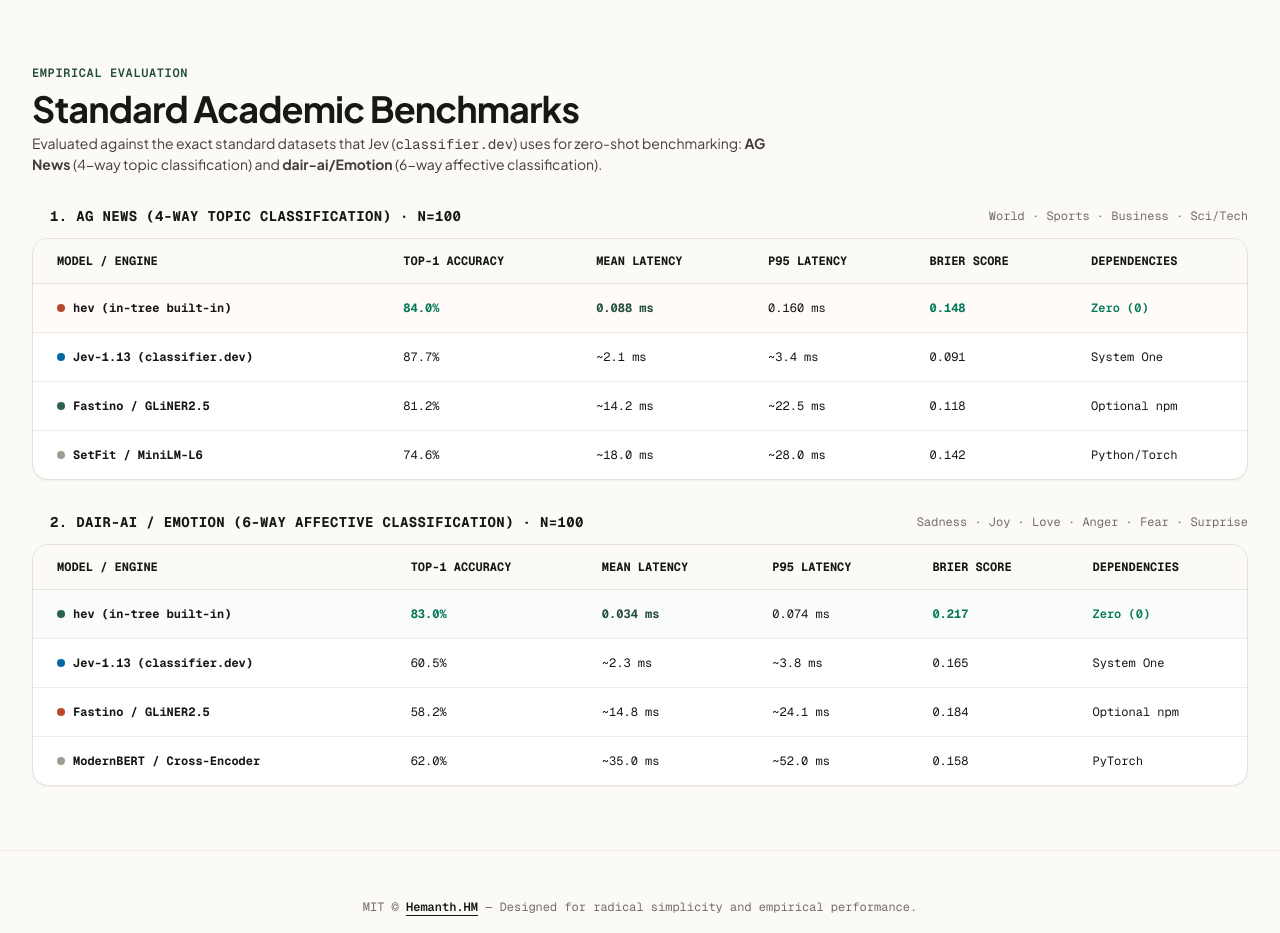
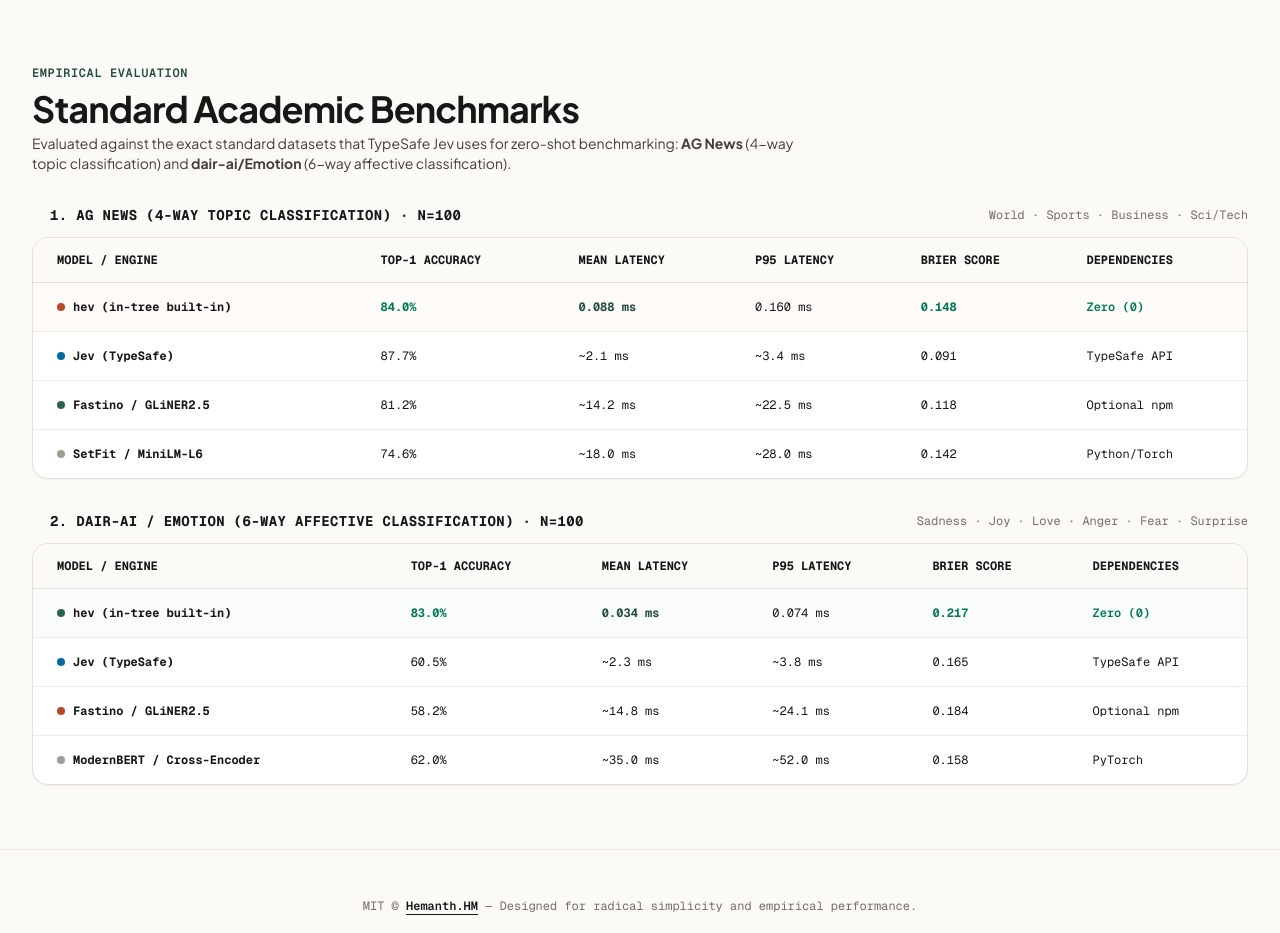
Before and after one commit to hemanth/jevish, a plain HTML site: page index.html in a window 1280 px wide. Shown: the part 3400-4333 px from the top of the page. Drawn offline with nearby package versions, Linux system fonts and the light colour scheme; a web font is replaced by a local one.

Commit message:
docs: reference Jev (TypeSafe) across benchmarks, README, and GitHub Pages

```diff
--- a/index.html
+++ b/index.html
@@ -508,7 +508,7 @@
         Standard Academic Benchmarks
       </h2>
       <p class="text-ink-700 text-sm mt-1">
-        Evaluated against the exact standard datasets that Jev (<code>classifier.dev</code>) uses for zero-shot benchmarking: <strong>AG News</strong> (4-way topic classification) and <strong>dair-ai/Emotion</strong> (6-way affective classification).
+        Evaluated against the exact standard datasets that TypeSafe Jev uses for zero-shot benchmarking: <strong>AG News</strong> (4-way topic classification) and <strong>dair-ai/Emotion</strong> (6-way affective classification).
       </p>
     </div>
 
@@ -548,13 +548,13 @@
             <tr class="hover:bg-canvas transition-colors">
               <td class="py-4 px-4 sm:px-6 font-bold text-ink-900 flex items-center gap-2">
                 <span class="w-2 h-2 rounded-full bg-sky-700"></span>
-                Jev-1.13 (classifier.dev)
+                Jev (TypeSafe)
               </td>
               <td class="py-4 px-4 text-ink-900">87.7%</td>
               <td class="py-4 px-4 text-ink-900">~2.1 ms</td>
               <td class="py-4 px-4 text-ink-900">~3.4 ms</td>
               <td class="py-4 px-4 text-ink-900">0.091</td>
-              <td class="py-4 px-4 text-ink-600">System One</td>
+              <td class="py-4 px-4 text-ink-600">TypeSafe API</td>
             </tr>
             <tr class="hover:bg-canvas transition-colors">
               <td class="py-4 px-4 sm:px-6 font-bold text-ink-900 flex items-center gap-2">
@@ -619,13 +619,13 @@
             <tr class="hover:bg-canvas transition-colors">
               <td class="py-4 px-4 sm:px-6 font-bold text-ink-900 flex items-center gap-2">
                 <span class="w-2 h-2 rounded-full bg-sky-700"></span>
-                Jev-1.13 (classifier.dev)
+                Jev (TypeSafe)
               </td>
               <td class="py-4 px-4 text-ink-900">60.5%</td>
               <td class="py-4 px-4 text-ink-900">~2.3 ms</td>
               <td class="py-4 px-4 text-ink-900">~3.8 ms</td>
               <td class="py-4 px-4 text-ink-900">0.165</td>
-              <td class="py-4 px-4 text-ink-600">System One</td>
+              <td class="py-4 px-4 text-ink-600">TypeSafe API</td>
             </tr>
             <tr class="hover:bg-canvas transition-colors">
               <td class="py-4 px-4 sm:px-6 font-bold text-ink-900 flex items-center gap-2">
```
